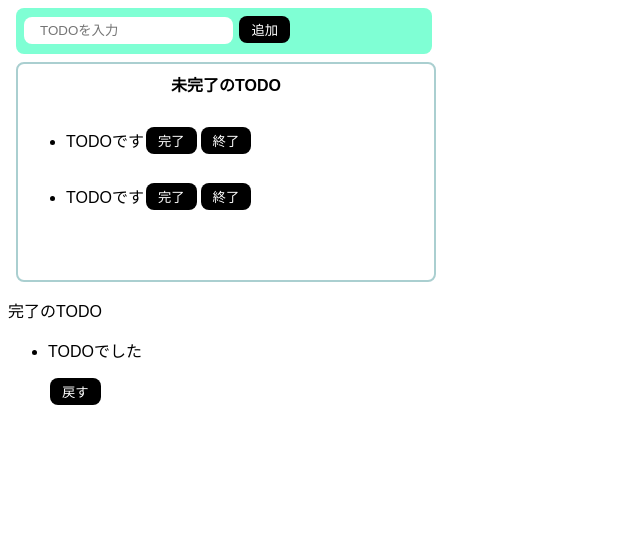
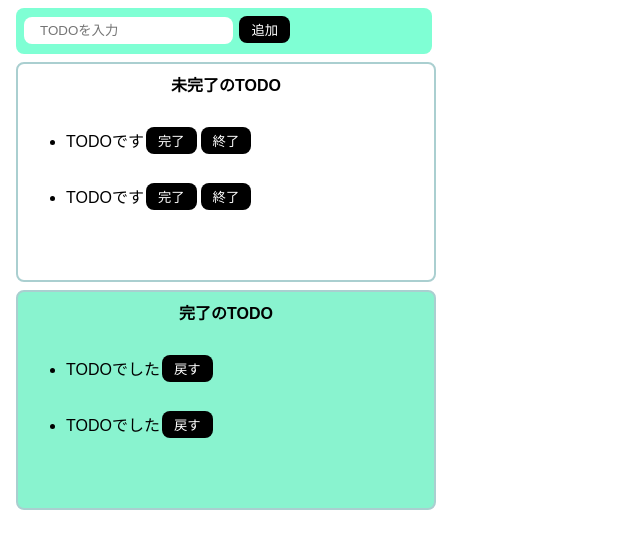
Before and after one commit to YuuHikida/js_practice_todo_udemy, a website built with Parcel: page src/index.html in a window 1280 px wide. Shown: the whole page, without its empty margins (0-640 px from the left). Built offline with nearby package versions, Linux system fonts and the light colour scheme.

Commit message:
色変え

```diff
--- a/src/index.html
+++ b/src/index.html
@@ -31,13 +31,19 @@
         </li>
       </ul>
     </div>
-    <!-- テスト -->
-    <div>
-      <p>完了のTODO</p>
+    <!-- 完了 -->
+    <div class="complete-area">
+      <p class="title">完了のTODO</p>
       <ul>
         <li>
-          <div>
-            <p>TODOでした</p>
+          <div class="list-row">
+            <p class="todo-item">TODOでした</p>
+            <button>戻す</button>
+          </div>
+        </li>
+        <li>
+          <div class="list-row">
+            <p class="todo-item">TODOでした</p>
             <button>戻す</button>
           </div>
         </li>
--- a/src/styles.css
+++ b/src/styles.css
@@ -44,6 +44,19 @@ button:hover {
   /* background-color: aquamarine; */
 }
 
+.complete-area {
+  border: 2px solid #aacfd0;
+  width: 400px;
+  min-height: 200px;
+
+  padding: 8px;
+  margin: 8px;
+
+  border-radius: 8px;
+  background-color: rgb(137, 243, 207);
+  /* background-color: aquamarine; */
+}
+
 .title {
   text-align: center;
   margin-top: 0;
```
